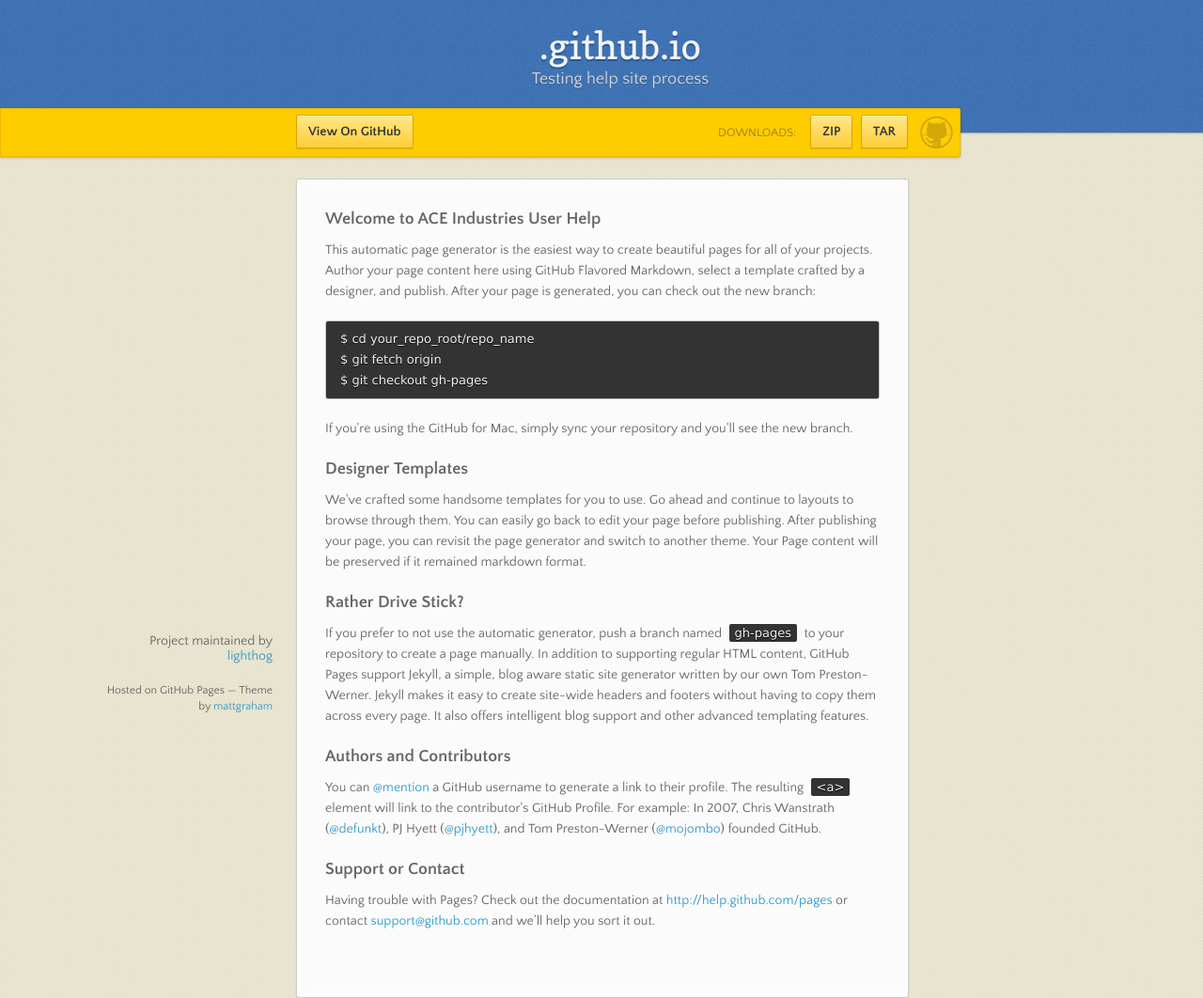
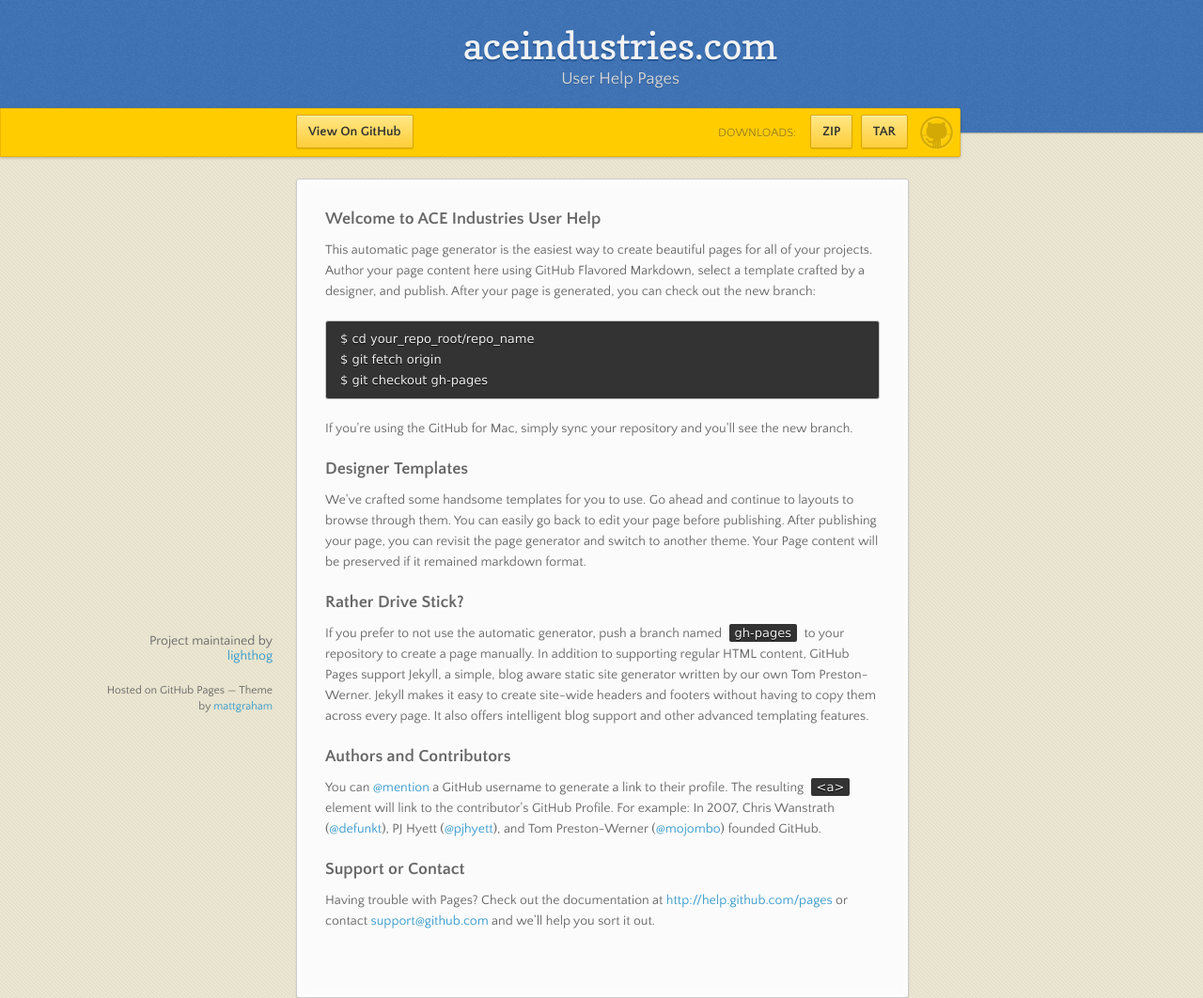
Before and after one commit to lighthog/.github.io, a plain HTML site: page index.html in a window 1280 px wide. Shown: the top 1062 px of the page at 94% size. Drawn offline with nearby package versions, Linux system fonts and the light colour scheme.

Commit message:
Update index.html

```diff
--- a/index.html
+++ b/index.html
@@ -17,8 +17,8 @@
   <body>
 
       <header>
-        <h1>.github.io</h1>
-        <p>Testing help site process</p>
+        <h1>aceindustries.com</h1>
+        <p>User Help Pages</p>
       </header>
 
       <div id="banner">
```
